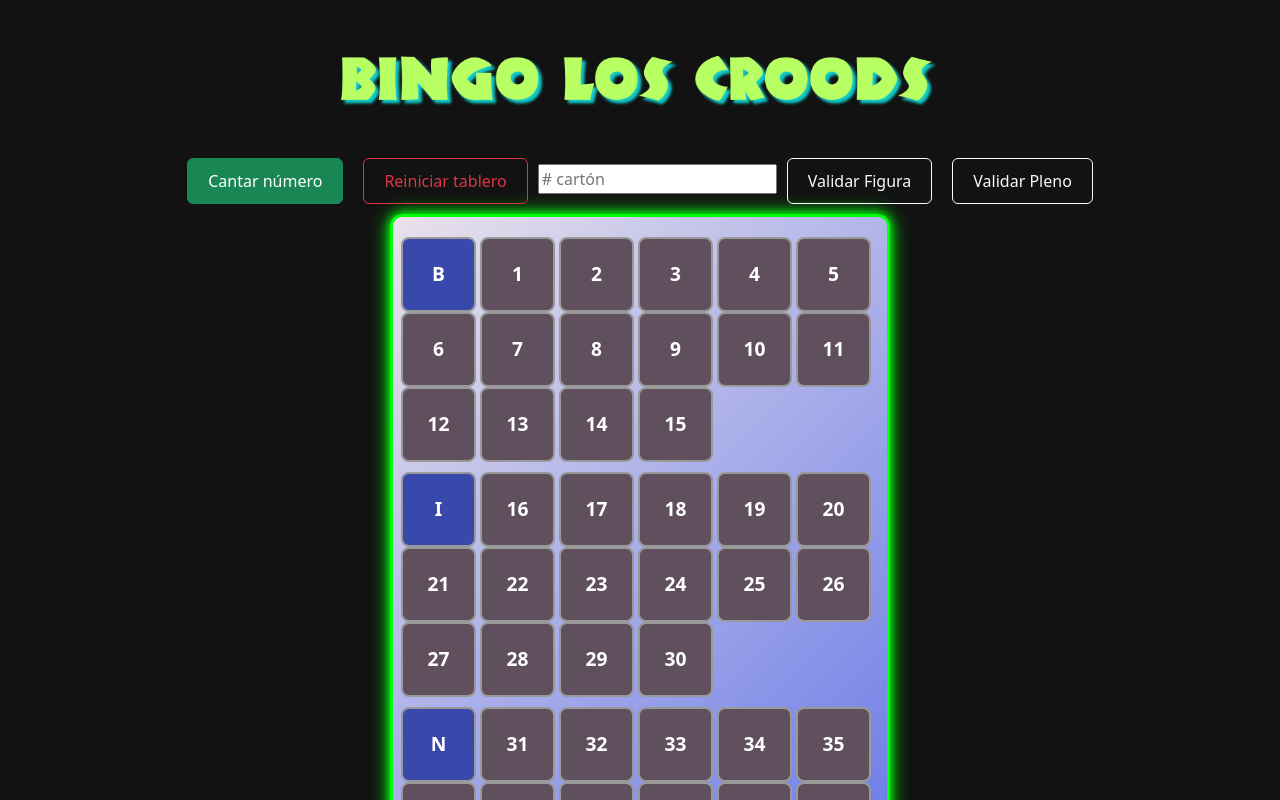
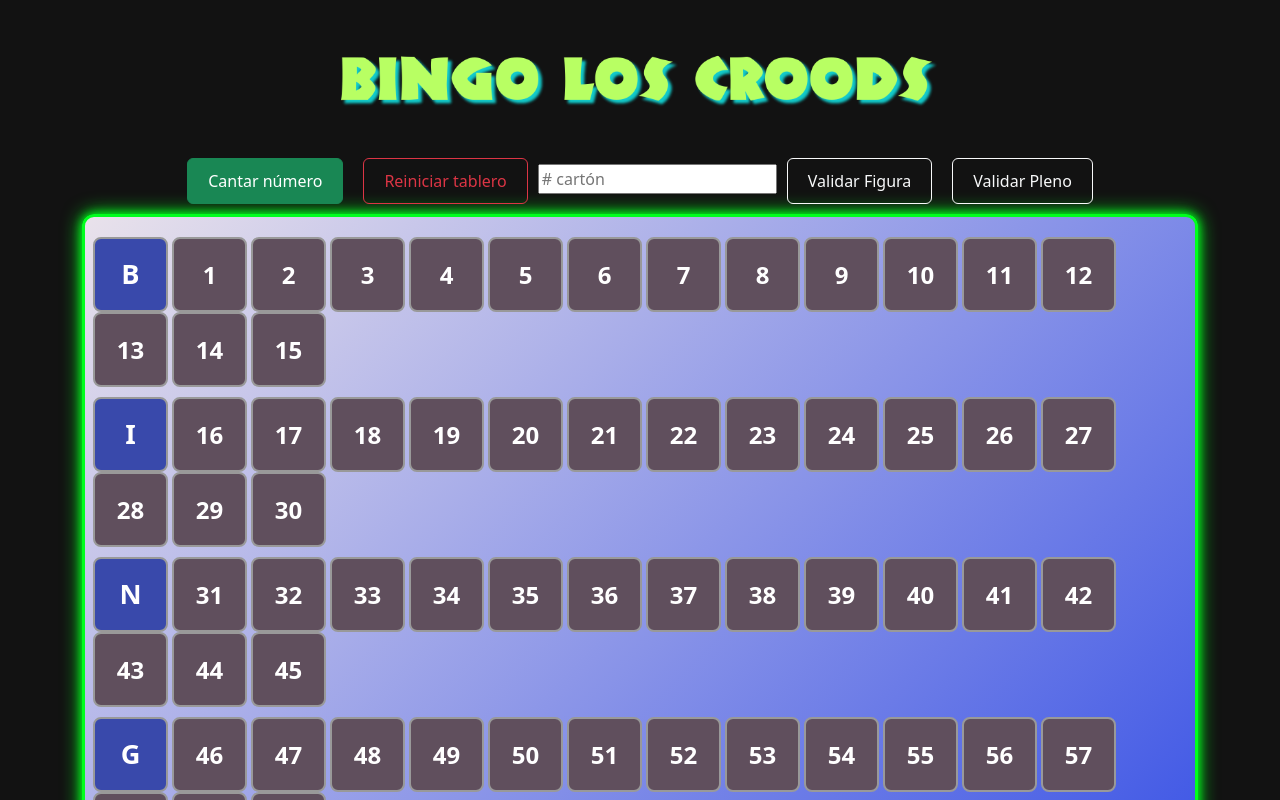
Before and after one commit to mauricioestupian/Bingo, a React (Vite) app: page / in a window 1280 px wide. Shown: the top 800 px of the page. Built offline with nearby package versions, Linux system fonts and the light colour scheme.

Commit message:
actualiza front

```diff
--- a/src/App.css
+++ b/src/App.css
@@ -102,7 +102,7 @@
   animation: neonRainbow 4s infinite;
   margin-bottom: 1.5rem;
   width: 100%;
-  max-width: 500px;
+  /*max-width: 500px;*/
   margin: 0 auto;
 }
 
@@ -271,11 +271,11 @@
     font-size: 24px;
   }
 }
-@media (max-width: 600px) {
+/*@media (max-width: 600px) {
   .board {
     max-width: 100vw;
     font-size: 1.5rem;
-  }
+  }*/
   .cell {
     font-size: 1.5rem;
     padding: 16px;
```
